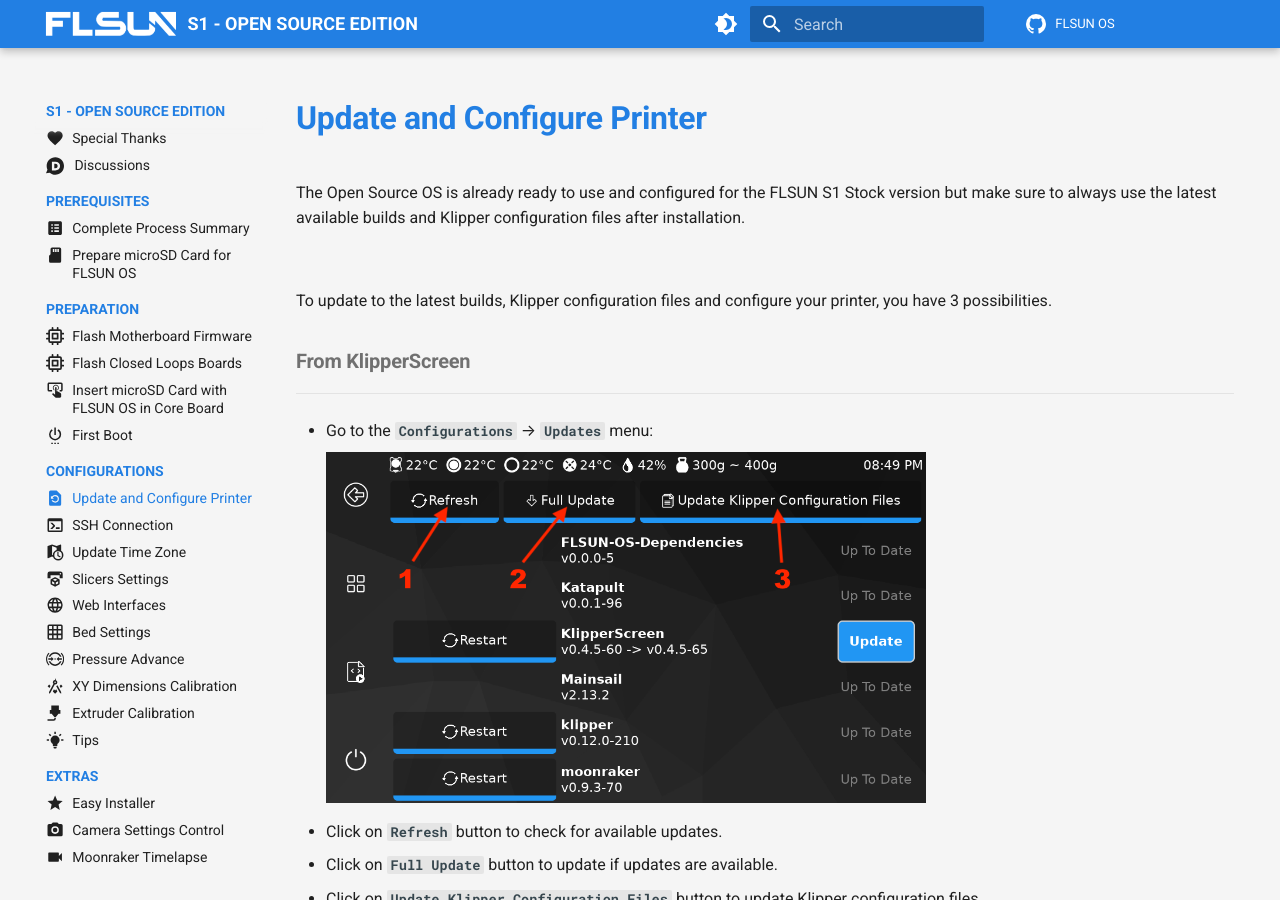
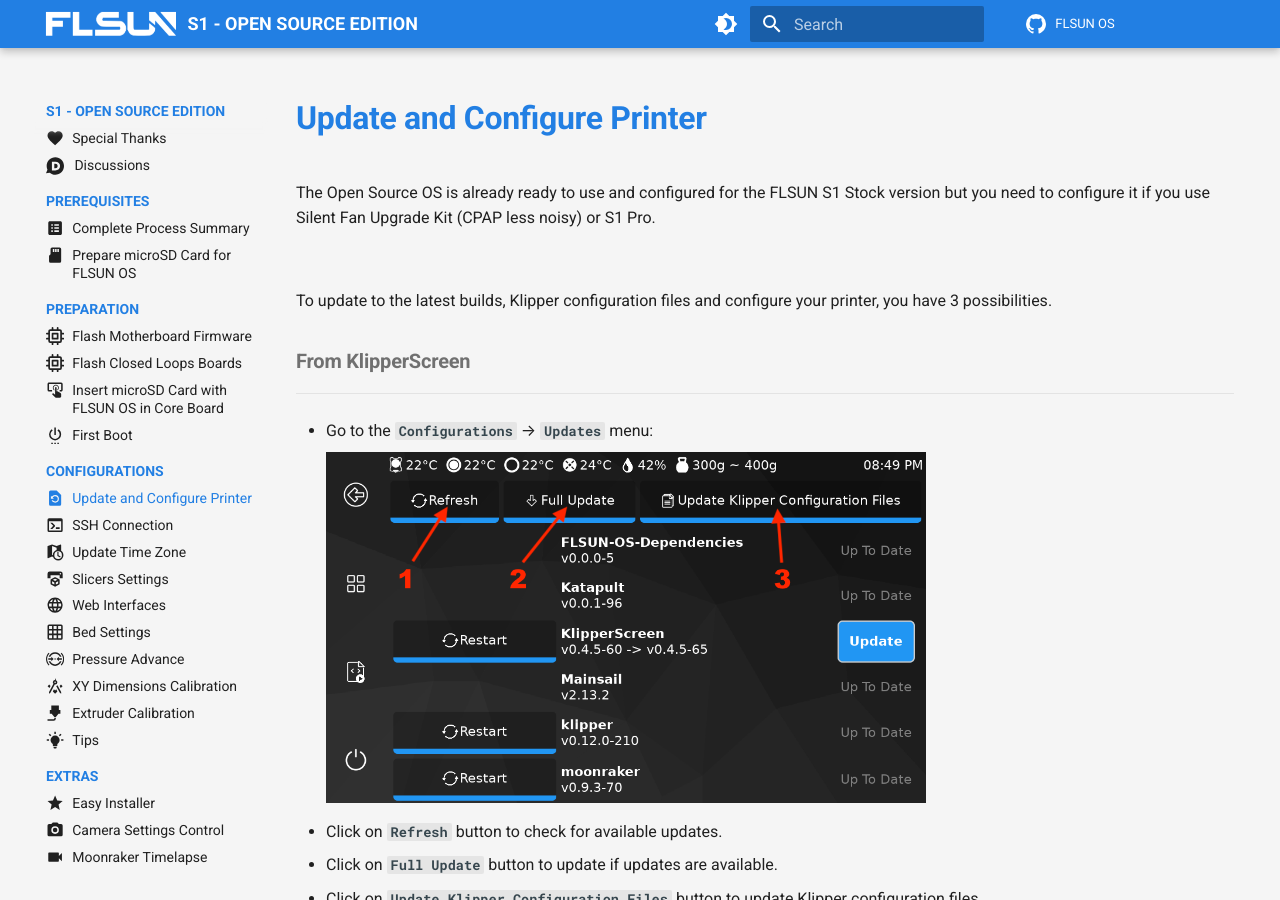
Before and after one commit to Guilouz/FLSUN-S1-Open-Source-Edition, an MkDocs documentation site: the page built from docs/update-and-configure-printer.md, in a window 1280 px wide and 900 px high. Built offline with MkDocs 1.6.1 and Material for MkDocs 9.7.7, drawn with Linux system fonts in a browser that asks for light colours; emoji names are drawn with the system emoji font; comment, search, counter and statistics services are not loaded.

Commit message:
Update update-and-configure-printer.md

```diff
--- a/docs/update-and-configure-printer.md
+++ b/docs/update-and-configure-printer.md
@@ -4,7 +4,7 @@ hide:
   - toc
 ---
 
-The Open Source OS is already ready to use and configured for the FLSUN S1 Stock version but make sure to always use the latest available builds and Klipper configuration files after installation.
+The Open Source OS is already ready to use and configured for the FLSUN S1 Stock version but you need to configure it if you use Silent Fan Upgrade Kit (CPAP less noisy) or S1 Pro.
 
 <br />
 
```
